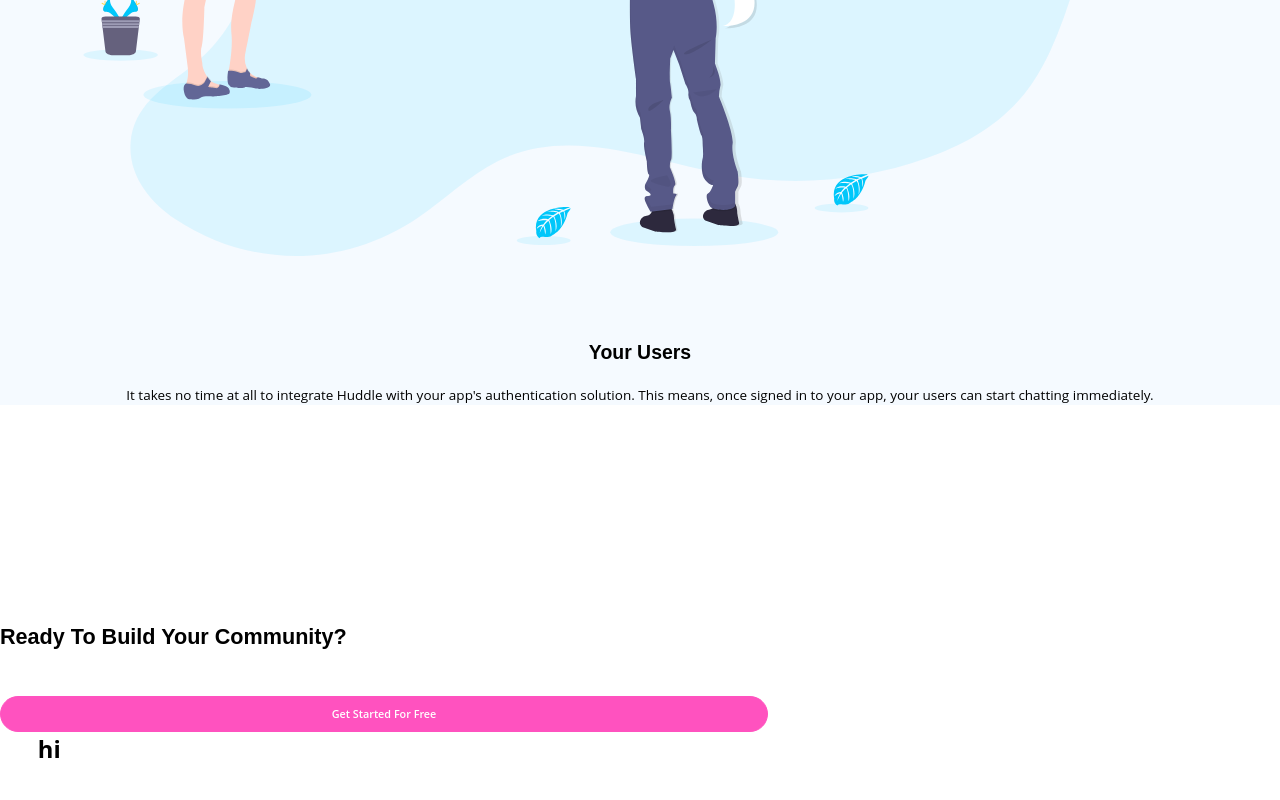
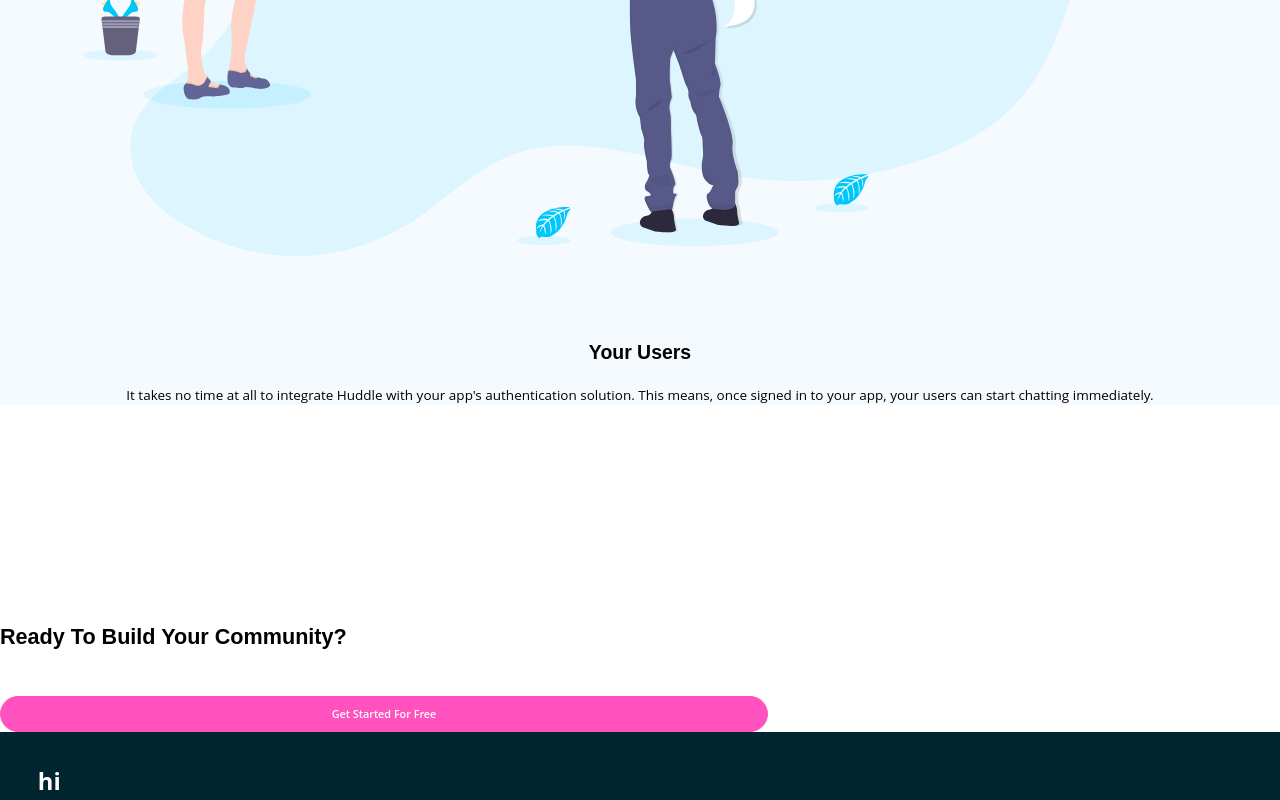
Before and after one commit to 20jasper/huddle-landing-page, a React (Create React App) app: page / in a window 1280 px wide. Shown: the part 4777-5577 px from the top of the page. Before the commit the page ends 5545 px from the top, so only its background shows below. Built offline with nearby package versions, Linux system fonts and the light colour scheme.

Commit message:
added footer styles

```diff
--- a/src/index.css
+++ b/src/index.css
@@ -121,7 +121,7 @@ span{
 
 /* general button styles */
 
-.main--button, .footer--button{
+.main--button, .newsletter--button{
 	color: var(--primary-background);
 	background-color: var(--primary-accent);
 	border: .1rem solid var(--primary-accent);
@@ -130,7 +130,7 @@ span{
 	font-weight: 600;
 }
 
-	.main--button:hover, .footer--button:hover{
+	.main--button:hover, .newsletter--button:hover{
 		background-color: var(--primary-accent-active);
 	}
 
@@ -232,5 +232,15 @@ main{
 /* footer */
 
 footer{
-	padding: 0 3.5rem;
+	padding: 3rem 3.5rem 0 3.5rem;
+	background-color: var(--footer-background);
+	color: var(--primary-background);
 }
+
+	/* newsletter */
+
+	.newsletter--button{
+		border-radius: .5rem;
+		padding-left: 3rem;
+		padding-right: 3rem;
+	}
```
